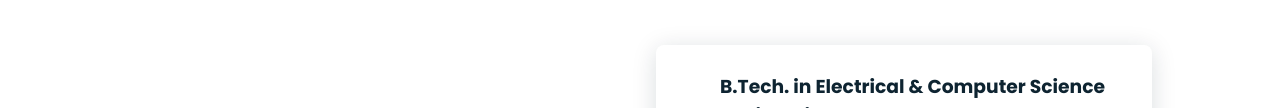
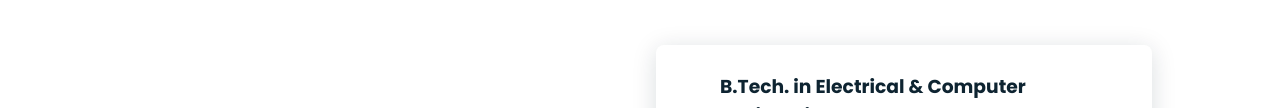
Before and after one commit to Shekhar-kumar28/portfolio.io, a plain HTML site: page index.html in a window 1280 px wide. Shown: the part 2292-2400 px from the top of the page. Drawn offline with nearby package versions, Linux system fonts and the light colour scheme.

Commit message:
Update index.html

```diff
--- a/index.html
+++ b/index.html
@@ -163,7 +163,7 @@
                             <div class="skills__names">
                                 <i class='bx bxl-python skills__icon'></i>
                                 <span class="skills__name">
-                                    <h3>B.Tech. in Electrical & Computer Science Engineering</h3>
+                                    <h3>B.Tech. in Electrical & Computer Engineering</h3>
                                     <p>Gandhi Institute for Education & Technology <br>
                                         ⚡2019 - Present
                                     </p>
```
